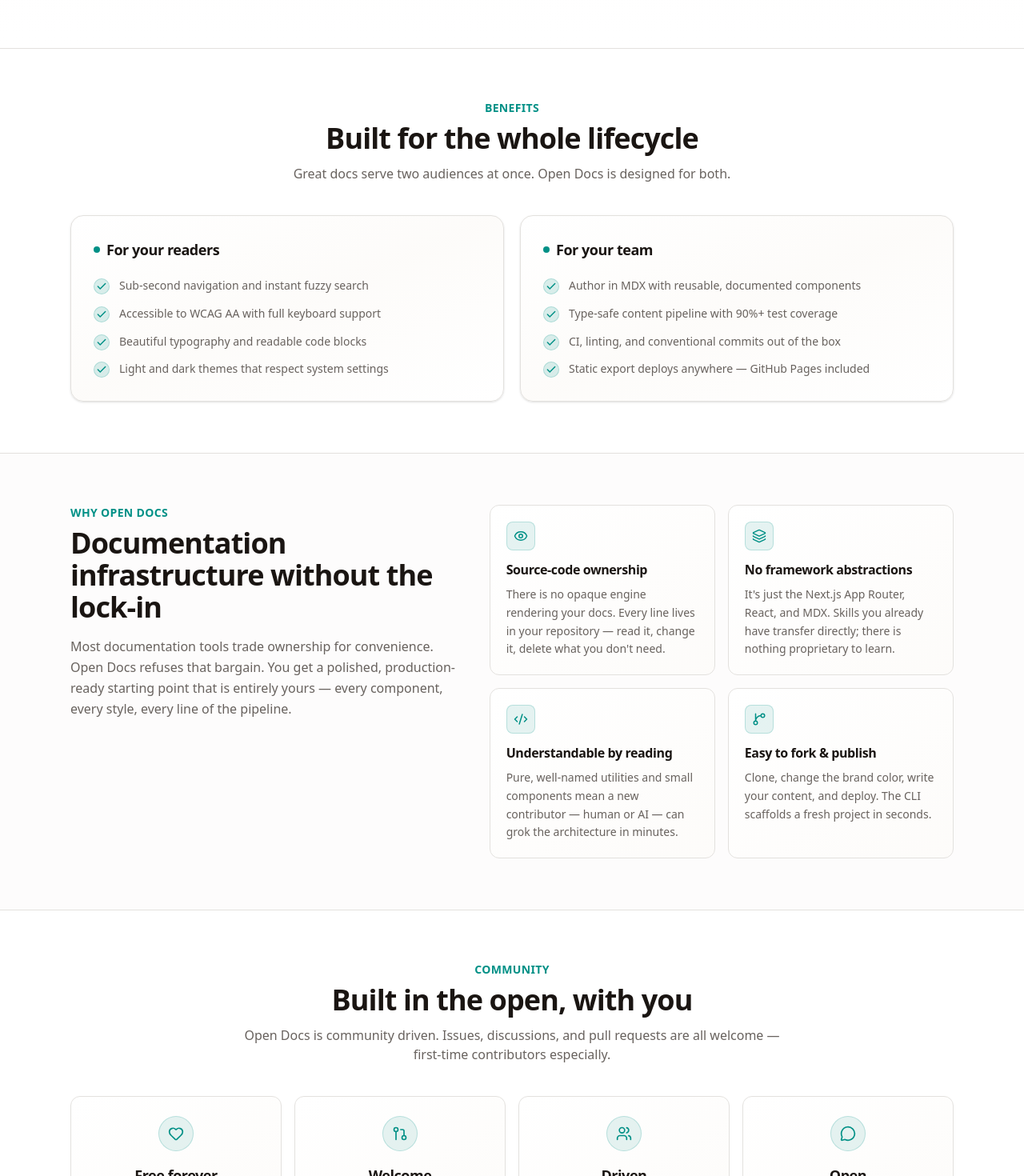
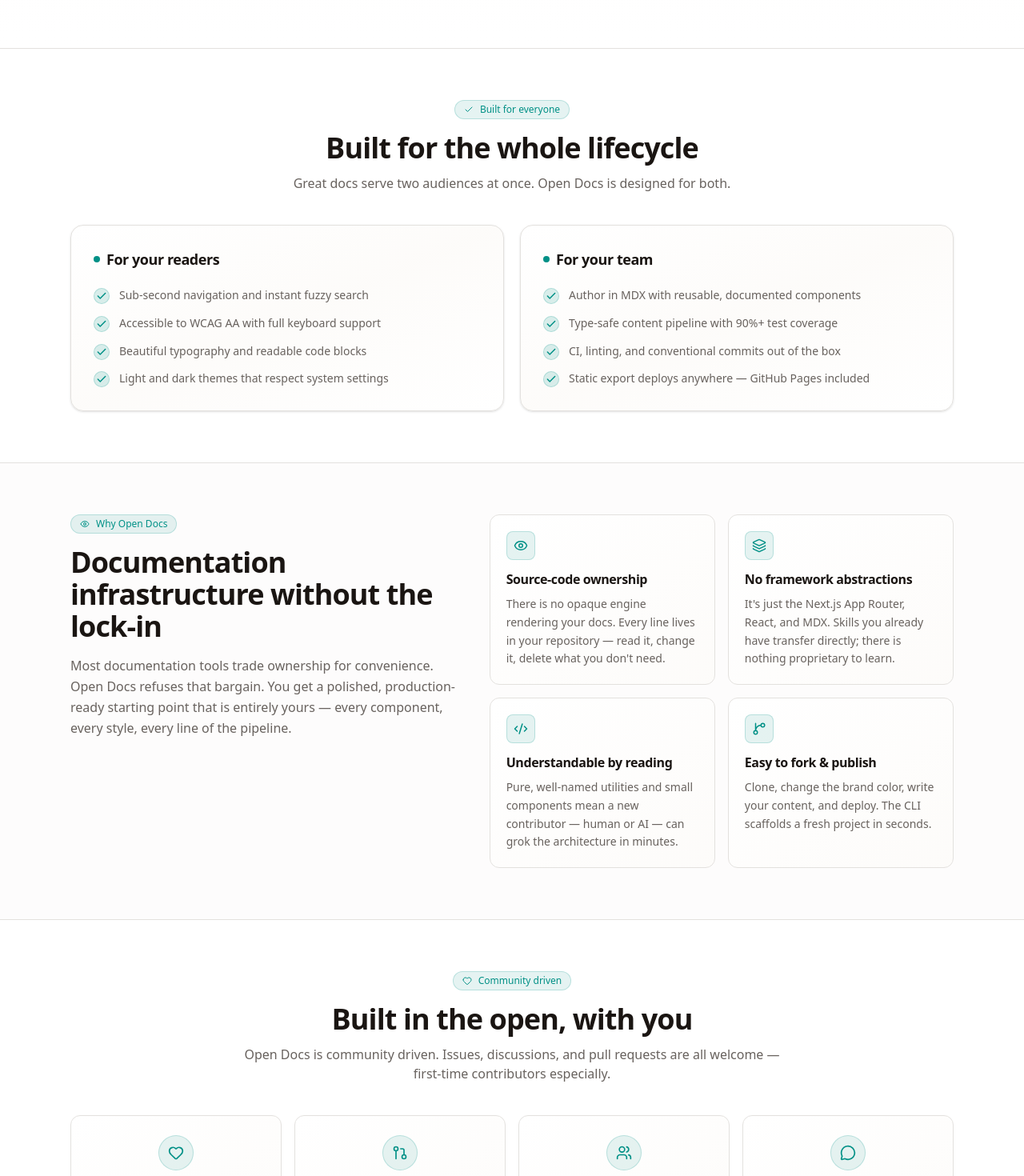
Before and after one commit to shahnawaz-pabon/open-docs, a Next.js app: page / in a window 1280 px wide. Shown: the part 1300-2770 px from the top of the page at 80% size. Built offline with nearby package versions, Linux system fonts and the light colour scheme.

Commit message:
feat: add consistent badge indicators to all homepage sections

```diff
--- a/components/marketing/benefits.tsx
+++ b/components/marketing/benefits.tsx
@@ -30,8 +30,11 @@
       <div className="mx-auto max-w-6xl px-6 py-12 sm:py-16">
         <Reveal>
           <div className="mx-auto max-w-2xl text-center">
-            <p className="text-accent text-sm font-semibold tracking-wide uppercase">Benefits</p>
-            <h2 className="mt-2 text-3xl font-bold tracking-tight sm:text-4xl">
+            <div className="bg-accent/10 text-accent ring-accent/20 inline-flex items-center gap-2 rounded-full px-3 py-1 text-xs font-medium ring-1 ring-inset">
+              <Check className="size-3" />
+              Built for everyone
+            </div>
+            <h2 className="mt-4 text-3xl font-bold tracking-tight sm:text-4xl">
               Built for the whole lifecycle
             </h2>
             <p className="text-muted-fg mt-3 text-base">
--- a/components/marketing/community.tsx
+++ b/components/marketing/community.tsx
@@ -18,8 +18,11 @@
       <div className="mx-auto max-w-6xl px-6 py-12 sm:py-16">
         <Reveal>
           <div className="mx-auto max-w-2xl text-center">
-            <p className="text-accent text-sm font-semibold tracking-wide uppercase">Community</p>
-            <h2 className="mt-2 text-3xl font-bold tracking-tight sm:text-4xl">
+            <div className="bg-accent/10 text-accent ring-accent/20 inline-flex items-center gap-2 rounded-full px-3 py-1 text-xs font-medium ring-1 ring-inset">
+              <Heart className="size-3" />
+              Community driven
+            </div>
+            <h2 className="mt-4 text-3xl font-bold tracking-tight sm:text-4xl">
               Built in the open, with you
             </h2>
             <p className="text-muted-fg mt-3 text-base">
--- a/components/marketing/why.tsx
+++ b/components/marketing/why.tsx
@@ -33,10 +33,11 @@
         <div className="grid items-start gap-10 lg:grid-cols-[1fr_1.2fr]">
           <Reveal>
             <div className="lg:sticky lg:top-24">
-              <p className="text-accent text-sm font-semibold tracking-wide uppercase">
+              <div className="bg-accent/10 text-accent ring-accent/20 inline-flex items-center gap-2 rounded-full px-3 py-1 text-xs font-medium ring-1 ring-inset">
+                <Eye className="size-3" />
                 Why Open Docs
-              </p>
-              <h2 className="mt-2 text-3xl font-bold tracking-tight sm:text-4xl">
+              </div>
+              <h2 className="mt-4 text-3xl font-bold tracking-tight sm:text-4xl">
                 Documentation infrastructure without the lock-in
               </h2>
               <p className="text-muted-fg mt-4 text-base leading-relaxed">
```
